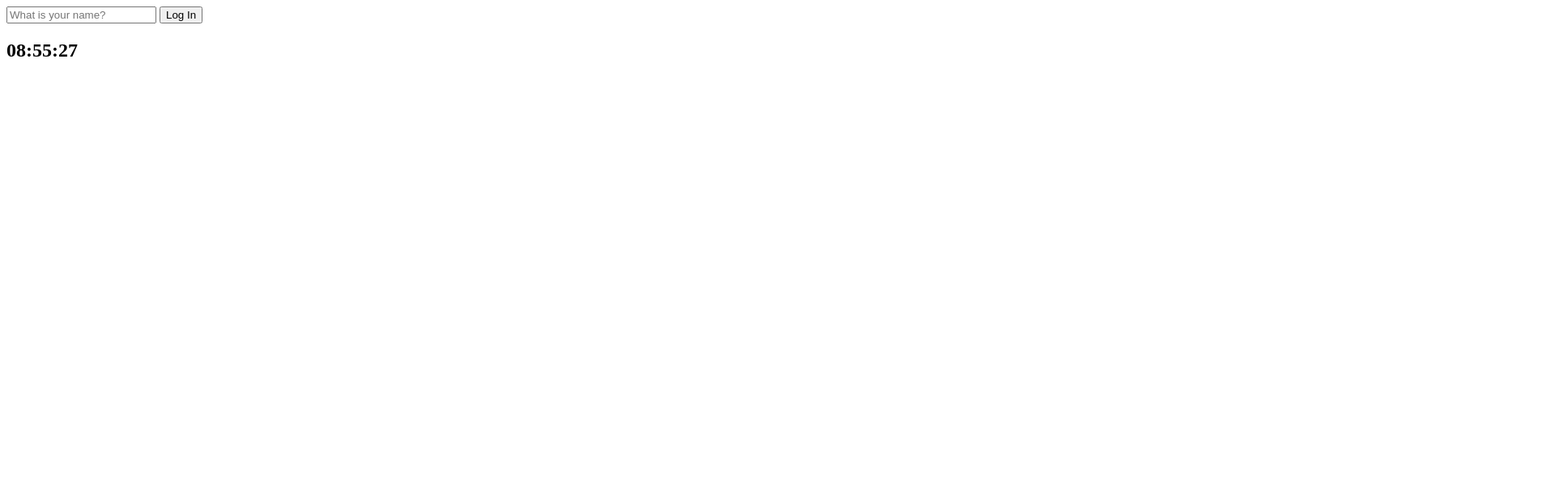
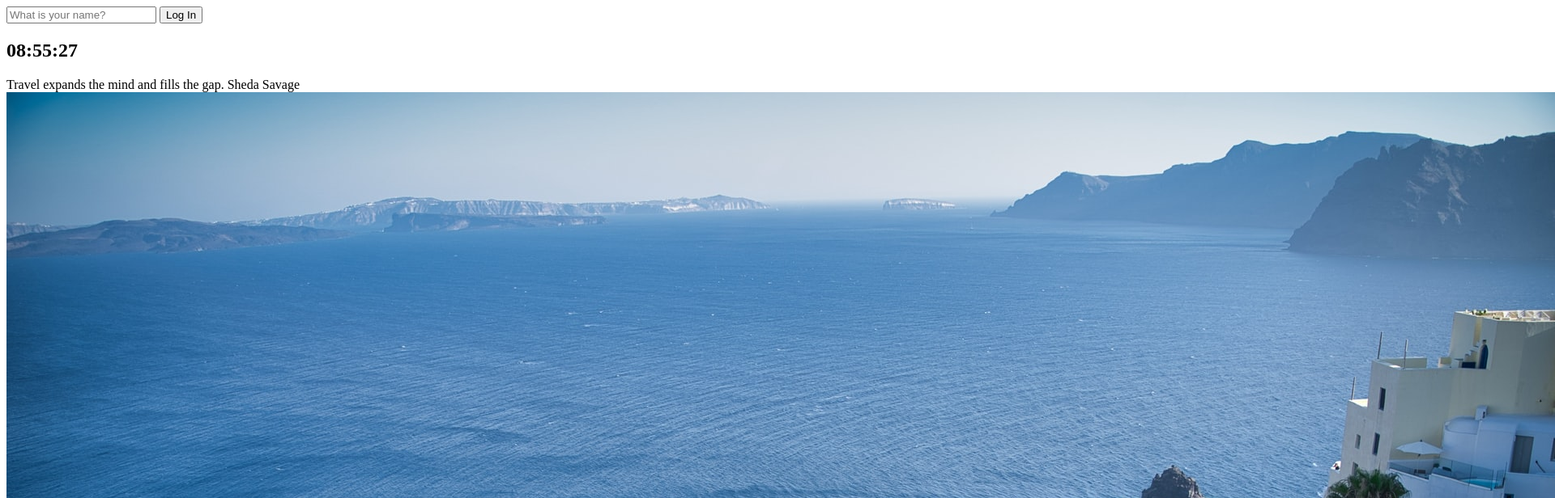
Before and after one commit to iamjongholee/momentum-app-clone, a plain HTML site: page index.html in a window 1280 px wide. Shown: the top 616 px of the page at 81% size, 1920 px wide, since content can reach past the window. Drawn offline with Linux system fonts and the light colour scheme.

Commit message:
quotes and backgrounds using random and math function

```diff
--- a/index.html
+++ b/index.html
@@ -19,7 +19,13 @@
     </form>
     <h2 id="clock">00:00:00</h2>
     <h1 class="hidden" id="greeting"></h1>
+    <div id="quote">
+      <span></span>
+      <span></span>
+    </div>
     <script src="js/greetings.js"></script>
     <script src="js/clock.js"></script>
+    <script src="js/quotes.js"></script>
+    <script src="js/background.js"></script>
   </body>
 </html>
--- /dev/null
+++ b/js/background.js
@@ -0,0 +1,9 @@
+const images = ["0.jpeg", "1.jpeg", "2.jpeg"];
+
+const chosenImage = images[Math.floor(Math.random() * images.length)];
+
+const bgImage = document.createElement("img");
+
+bgImage.src = `img/${chosenImage}`;
+
+document.body.appendChild(bgImage);
--- /dev/null
+++ b/js/quotes.js
@@ -0,0 +1,50 @@
+const quotes = [
+  {
+    quote: "The way to get started is to quit talking and begin doing.",
+    author: "Walt Disney",
+  },
+  {
+    quote: "Life is what happens when you're busy making other plans.",
+    author: "John Lennon",
+  },
+  {
+    quote:
+      "The world is a book and those who do not travel read only one page.",
+    author: "Saint Augustine",
+  },
+  {
+    quote: "Life is either a daring adventure or nothing at all.",
+    author: "Helen Keller",
+  },
+  {
+    quote: "To Travel is to Live",
+    author: "Hans Christian Andersen",
+  },
+  {
+    quote: "Only a life lived for others is a life worthwhile.",
+    author: "Albert Einstein",
+  },
+  {
+    quote: "You only live once, but if you do it right, once is enough.",
+    author: "Mae West",
+  },
+  {
+    quote: "Never go on trips with anyone you do ntot love.",
+    author: "Hemmingway",
+  },
+  {
+    quote: "We wander for distraction, but we travel for fulfilment.",
+    author: "Hilaire Belloc",
+  },
+  {
+    quote: "Travel expands the mind and fills the gap.",
+    author: "Sheda Savage",
+  },
+];
+
+const quote = document.querySelector("#quote span:first-child");
+const author = document.querySelector("#quote span:last-child");
+const todaysQuote = quotes[Math.floor(Math.random() * quotes.length)];
+
+quote.innerText = todaysQuote.quote;
+author.innerText = todaysQuote.author;
```
Also changed, not shown: img/0.jpeg (added), img/1.jpeg (added), img/2.jpeg (added).
